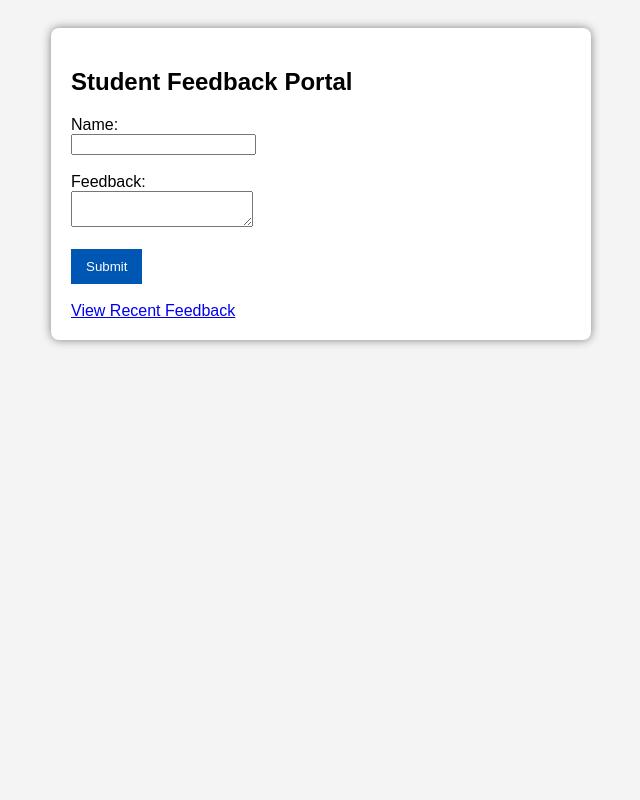
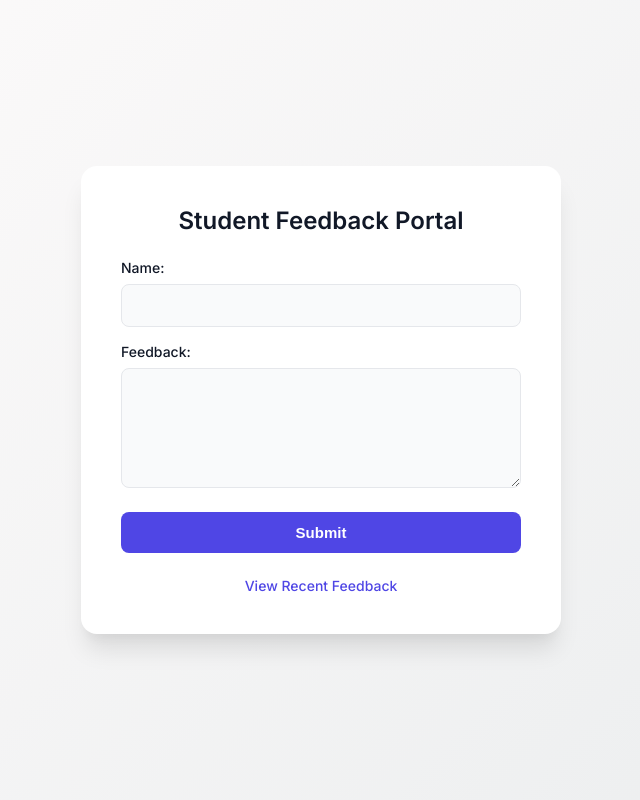
Before and after one commit to Sri-del-ete/student-feedback-system, a Flask app: page / in a window 1280 px wide. Shown: the whole page, without its empty margins (319-959 px from the left). Run offline with Flask 3, Linux system fonts and the light colour scheme.

Commit message:
Updated CSS file

```diff
--- a/app/static/style.css
+++ b/app/static/style.css
@@ -1,26 +1,149 @@
+@import url('https://fonts.googleapis.com/css2?family=Inter:wght@400;500;600&display=swap');
+
+:root {
+    --primary: #4F46E5;
+    --primary-hover: #4338CA;
+    --text-main: #111827;
+    --border-color: #e5e7eb;
+}
+
+* {
+    box-sizing: border-box;
+    margin: 0;
+    padding: 0;
+}
+
 body {
-    font-family: Arial, sans-serif;
-    background-color: #f4f4f4;
+    font-family: 'Inter', sans-serif;
+    background: linear-gradient(135deg, #fdfbfb 0%, #ebedee 100%);
+    min-height: 100vh;
+    display: flex;
+    justify-content: center;
+    align-items: center;
+    color: var(--text-main);
     padding: 20px;
 }
 
 .container {
-    background: white;
-    padding: 20px;
+    background: #ffffff;
+    padding: 40px;
+    border-radius: 16px;
+    width: 100%;
+    max-width: 480px;
+    box-shadow: 0 20px 25px -5px rgba(0, 0, 0, 0.1), 0 10px 10px -5px rgba(0, 0, 0, 0.04);
+}
+
+h2 {
+    font-size: 24px;
+    font-weight: 600;
+    margin-bottom: 24px;
+    text-align: center;
+}
+
+form {
+    display: flex;
+    flex-direction: column;
+}
+
+form br, .container > br {
+    display: none;
+}
+
+label {
+    font-size: 14px;
+    font-weight: 500;
+    margin-bottom: 8px;
+    margin-top: 16px;
+}
+
+label:first-of-type {
+    margin-top: 0;
+}
+
+input[type="text"],
+textarea {
+    width: 100%;
+    padding: 12px 16px;
+    border: 1px solid var(--border-color);
     border-radius: 8px;
-    max-width: 500px;
-    margin: auto;
-    box-shadow: 0px 0px 10px 0px gray;
+    font-family: inherit;
+    font-size: 14px;
+    transition: border-color 0.2s, box-shadow 0.2s;
+    background-color: #f9fafb;
+}
+
+input[type="text"]:focus,
+textarea:focus {
+    outline: none;
+    border-color: var(--primary);
+    box-shadow: 0 0 0 3px rgba(79, 70, 229, 0.1);
+    background-color: #ffffff;
+}
+
+textarea {
+    resize: vertical;
+    min-height: 120px;
 }
 
 button {
-    background-color: #0056b3;
+    background-color: var(--primary);
     color: white;
-    padding: 10px 15px;
+    padding: 12px 20px;
     border: none;
+    border-radius: 8px;
+    font-size: 15px;
+    font-weight: 600;
     cursor: pointer;
+    transition: background-color 0.2s, transform 0.1s;
+    margin-top: 24px;
+    width: 100%;
 }
 
 button:hover {
-    background-color: #004494;
+    background-color: var(--primary-hover);
 }
+
+button:active {
+    transform: translateY(1px);
+}
+
+a {
+    display: block;
+    margin-top: 24px;
+    text-decoration: none;
+    color: var(--primary);
+    font-size: 14px;
+    font-weight: 500;
+    text-align: center;
+    transition: color 0.2s;
+}
+
+a:hover {
+    color: var(--primary-hover);
+    text-decoration: underline;
+}
+
+ul {
+    list-style: none;
+    display: flex;
+    flex-direction: column;
+    gap: 16px;
+}
+
+li {
+    background: #f9fafb;
+    padding: 16px;
+    border-radius: 8px;
+    border: 1px solid var(--border-color);
+    font-size: 14px;
+    line-height: 1.5;
+}
+
+li strong {
+    display: block;
+    color: var(--primary);
+    margin-bottom: 6px;
+    font-size: 13px;
+    text-transform: uppercase;
+    letter-spacing: 0.5px;
+}
```
